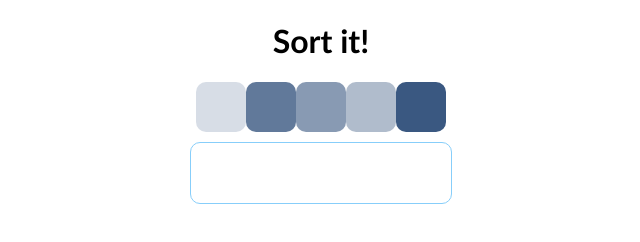
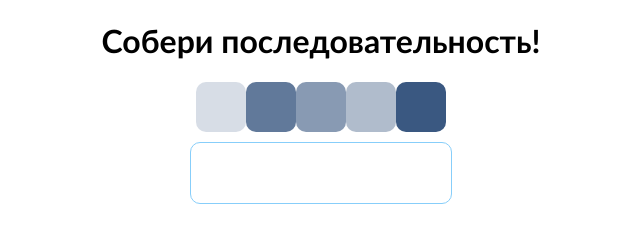
Before and after one commit to impossiburu/palette, a plain HTML site: page index.html in a window 1280 px wide. Shown: the whole page, without its empty margins (319-959 px from the left). Drawn offline with Linux system fonts and the light colour scheme.

Commit message:
Update index.html

```diff
--- a/index.html
+++ b/index.html
@@ -17,7 +17,7 @@
     <link rel="stylesheet" href="style.css">
 </head>
 <body>
-    <h1>Sort it!</h1>
+    <h1>Собери последовательность!</h1>
     <div class="palette_unsort"></div>
     <div class="palette_sort"></div>
     <script src="app.js"></script>
```
